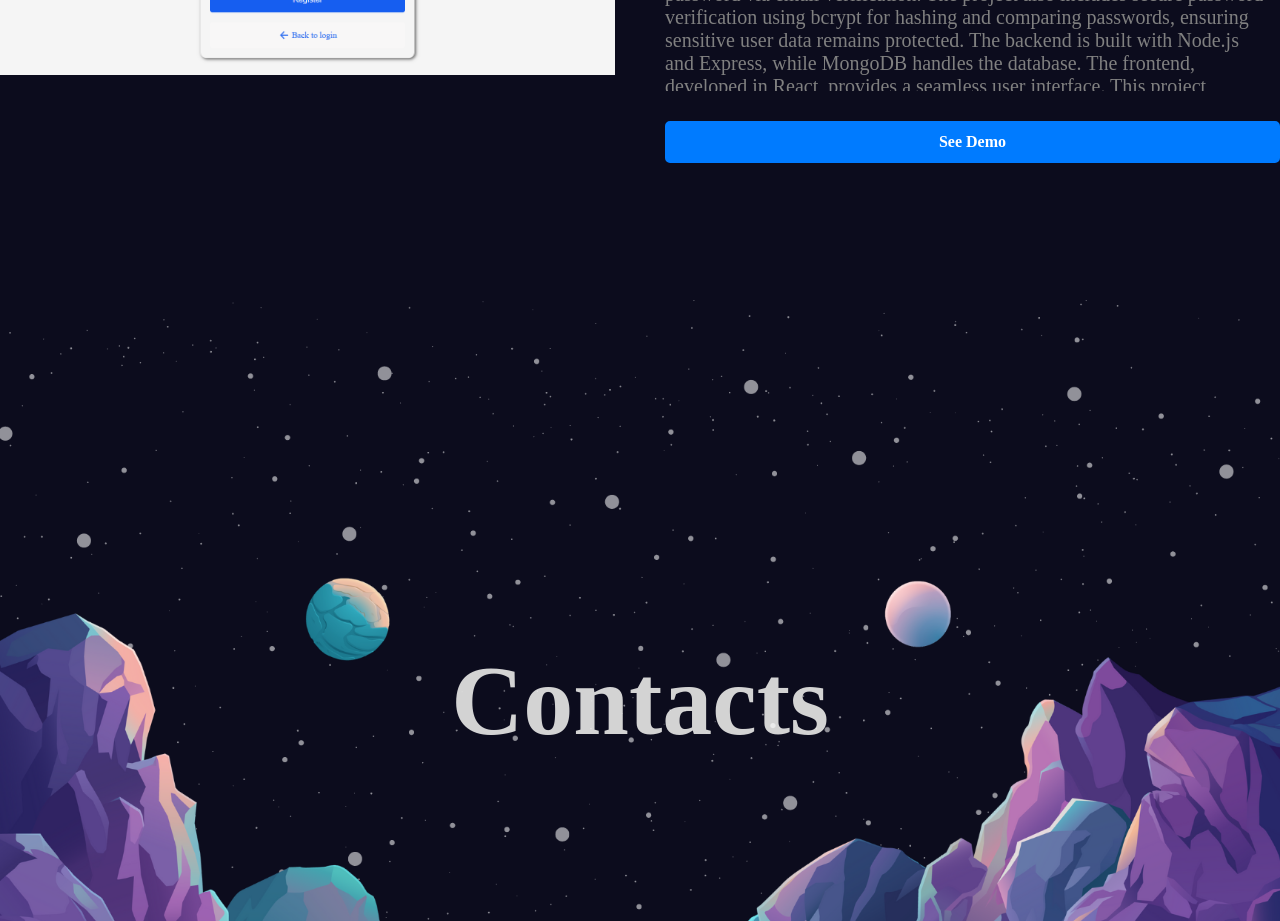
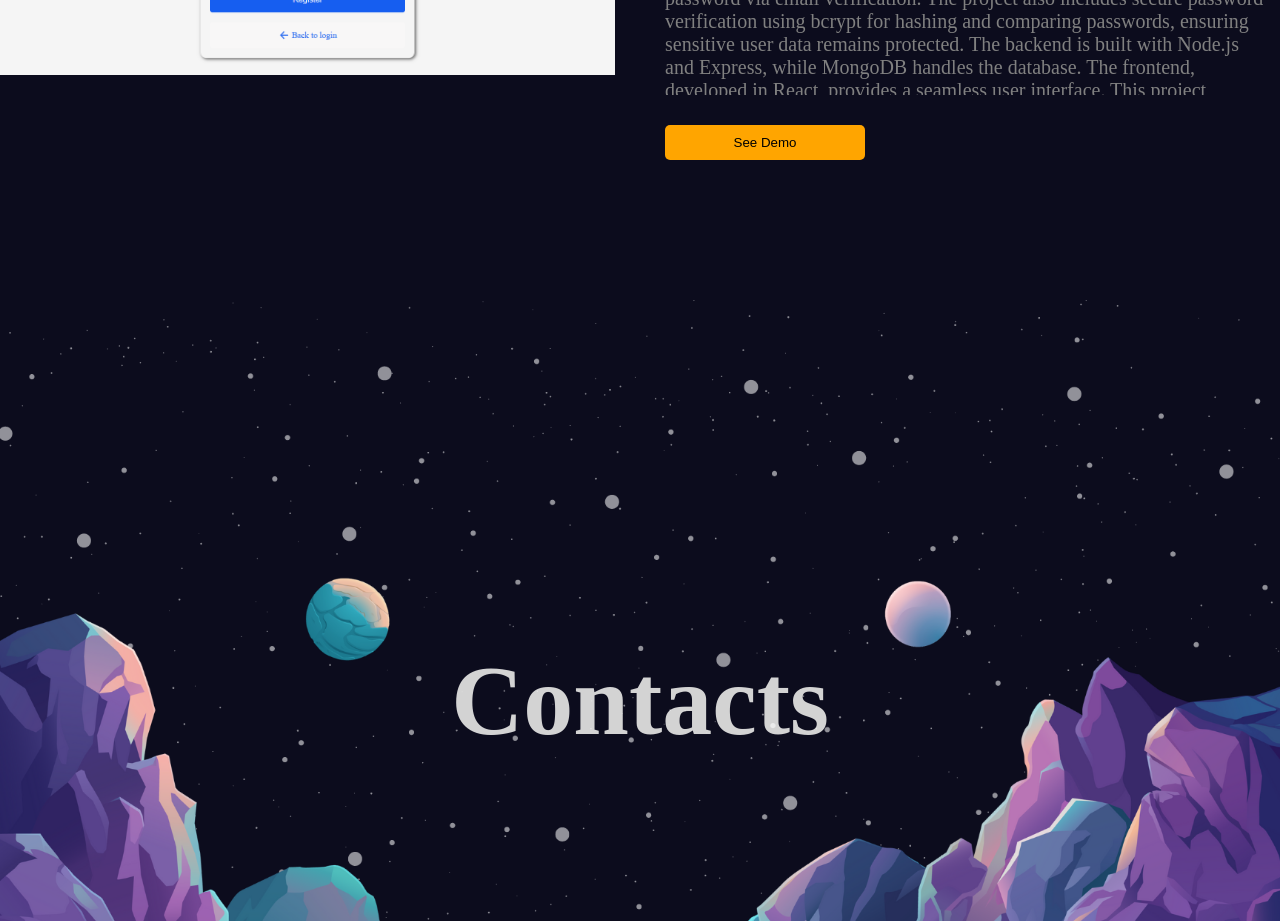
Before and after one commit to morer5899/portfolio_frontend, a React (Vite) app: page / in a window 1280 px wide. Shown: the part 2900-3821 px from the top of the page. Built offline with nearby package versions, Linux system fonts and the light colour scheme.

Commit message:
Update Projects.jsx

```diff
--- a/src/components/Projects/Projects.jsx
+++ b/src/components/Projects/Projects.jsx
@@ -33,26 +33,9 @@ const Single = ({ item ,Link}) => {
             <h2>{item.title}</h2>
             <p className="disciption">{item.desc}</p>
             <button
-  onClick={() => window.open(Link, "_blank", "noopener,noreferrer")}
-  style={{
-    all: "unset",
-    padding: "10px 20px",
-    borderRadius: "5px",
-    border: "2px solid #007bff",
-    cursor: "pointer",
-    fontSize: "16px",
-    fontWeight: "bold",
-    textAlign: "center",
-    display: "inline-block",
-    transition: "all 0.3s ease-in-out",
-    backgroundColor: "#007bff",
-    color: "#fff"
-  }}
-  onMouseEnter={(e) => e.target.style.backgroundColor = "#0056b3"}
-  onMouseLeave={(e) => e.target.style.backgroundColor = "#007bff"}
->
-  See Demo
-</button>
+              onClick={() => window.open(Link, "_blank", "noopener,noreferrer")}>
+                  See Demo
+            </button>
 
           </motion.div>
         </div>
```
